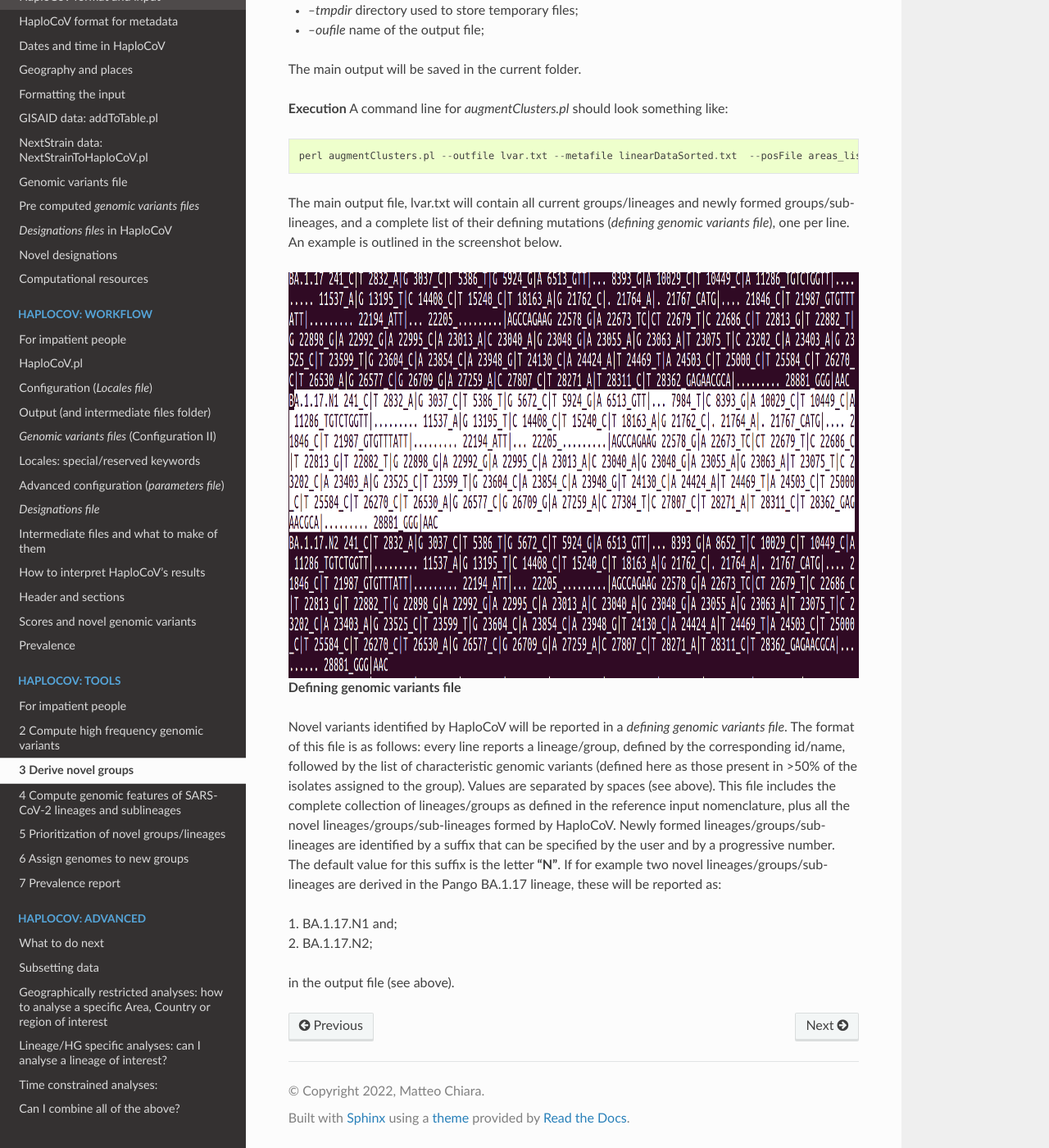
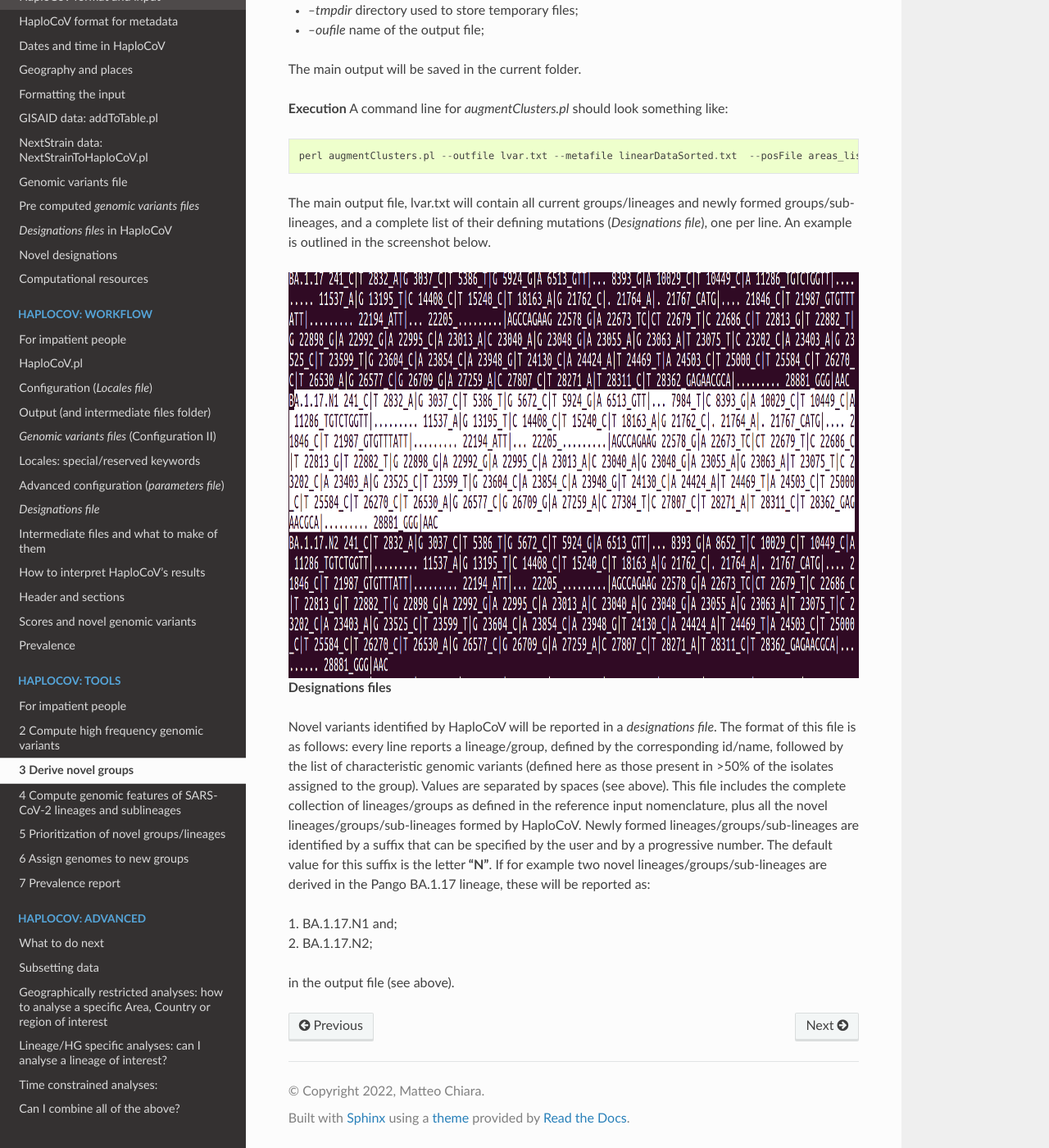
Before and after one commit to matteo14c/HaploCoV, a Sphinx documentation site: the page built from docs/source/novel.rst, in a window 1280 px wide and 1400 px high, scrolled down 1023 px. Shown: the whole window at 82% size. Built offline with Sphinx 7.4.7 and the Read the Docs theme 2.0.0, drawn with Linux system fonts in a browser that asks for light colours; some of the changed text lies outside the part shown.

Commit message:
Update novel.rst

```diff
--- a/docs/source/novel.rst
+++ b/docs/source/novel.rst
@@ -2,7 +2,7 @@
 =====================
 
 Novel groups/sublineages of SARS-CoV-2 are identified by *augmentClusters.pl*. This utility is used to derive novel sub-groups/sublineages within an existing classification of SARS-CoV-2 lineages/variants. The aim is to extend a target classification system by the incorporation of local/regional high genomic variants, which are used to infer/derive local variants of the virus. Users can specify the minimum size (minimum number of isolates included in the group) required for a novel group to be formed (*--size*) and the minimum distance (in terms of number of characteristic high frequency alleles, *--dist*) between newly formed and extant groups.
-The input is the metadata table in *HaploCoV format* and a list of genomic variant of hig frequency (*genomic variant file*). The output will consist of a simple text file including a list of SARS-CoV-2 variants/lineages (one per line) and the list of their characteristic (present in >50% of the genomes) genomic variants (*defining genomic variant file*). The file will include all the extant lineages/variants specified in the metadata table,  and also novel variants/lineages formed by the tool. All novel variants/lineages will be indicated by a suffix (*--suffix*) that can be specified by the user.
+The input is the metadata table in *HaploCoV format* and a list of genomic variant of hig frequency (*genomic variant file*). The output will consist of a simple text file including a list of SARS-CoV-2 variants/lineages (one per line) and the list of their characteristic (present in >50% of the genomes) genomic variants (*designations file*). The file will include all the extant lineages/variants specified in the metadata table, and also novel variants/lineages formed by the tool. All novel variants/lineages will be indicated by a suffix (*--suffix*) that can be specified by the user.
 
 **High frequencies alleles for Nexstrain data**
 
@@ -30,15 +30,15 @@ A command line for *augmentClusters.pl* should look something like:
  perl augmentClusters.pl --outfile lvar.txt --metafile linearDataSorted.txt  --posFile areas_list.txt
 
 
-The main output file, lvar.txt will contain all current groups/lineages and newly formed groups/sub-lineages, and a complete list of their defining mutations (*defining genomic variants file*), one per line. An example is outlined in the screenshot below.
+The main output file, lvar.txt will contain all current groups/lineages and newly formed groups/sub-lineages, and a complete list of their defining mutations (*Designations file*), one per line. An example is outlined in the screenshot below.
 
 .. figure:: _static/output.png
    :scale: 80%
    :align: center
 
-**Defining genomic variants file**
+**Designations files**
 
-Novel variants identified by HaploCoV will be reported in a *defining genomic variants file*. The format of this file is as follows: every line reports a lineage/group, defined by the corresponding id/name, followed by the list of characteristic genomic variants (defined here as those present in >50% of the isolates assigned to the group). Values are separated by spaces (see above).
+Novel variants identified by HaploCoV will be reported in a *designations file*. The format of this file is as follows: every line reports a lineage/group, defined by the corresponding id/name, followed by the list of characteristic genomic variants (defined here as those present in >50% of the isolates assigned to the group). Values are separated by spaces (see above).
 This file includes the complete collection of lineages/groups as defined in the reference input nomenclature, plus all the novel lineages/groups/sub-lineages formed by HaploCoV. Newly formed lineages/groups/sub-lineages are identified by a suffix that can be specified by the user and by a progressive number. The default value for this suffix is the letter **"N"**. If for example two novel lineages/groups/sub-lineages are derived in the Pango BA.1.17 lineage, these will be reported as:
 
 | 1. BA.1.17.N1 and;
```
